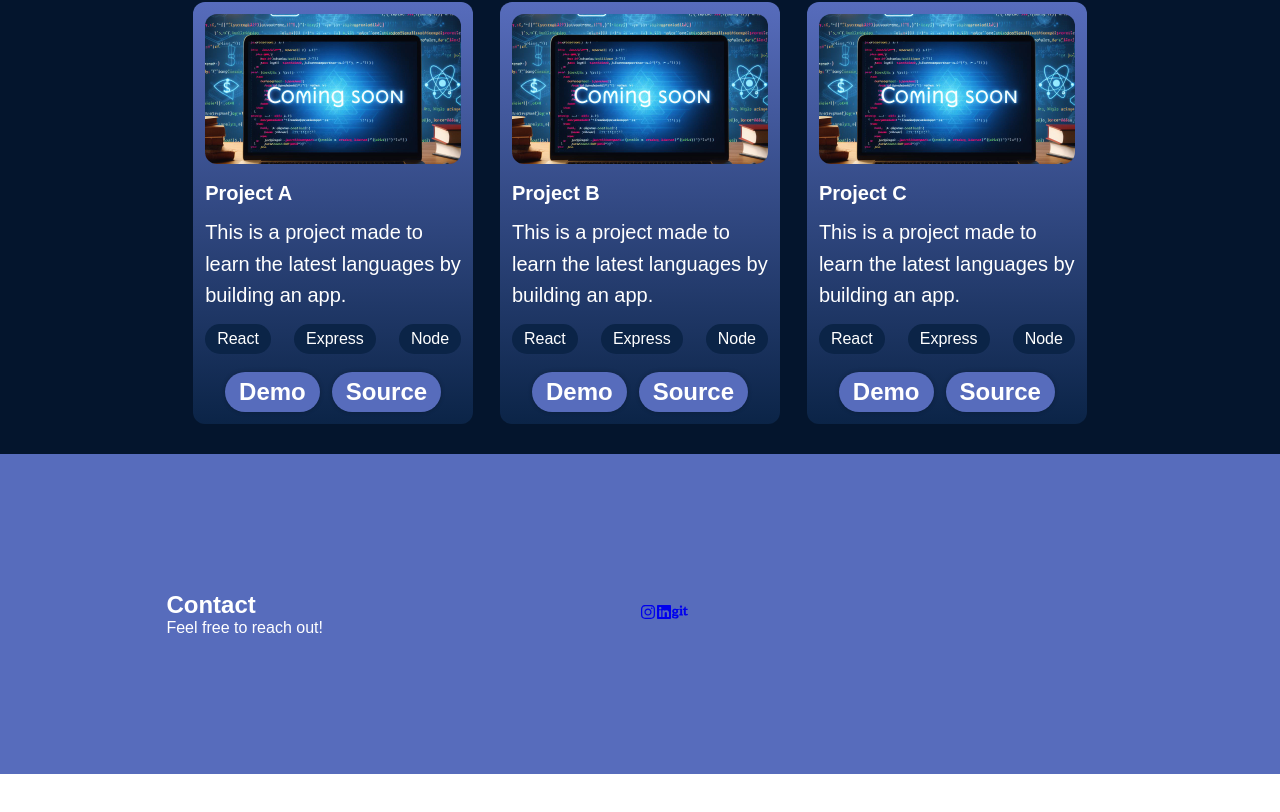
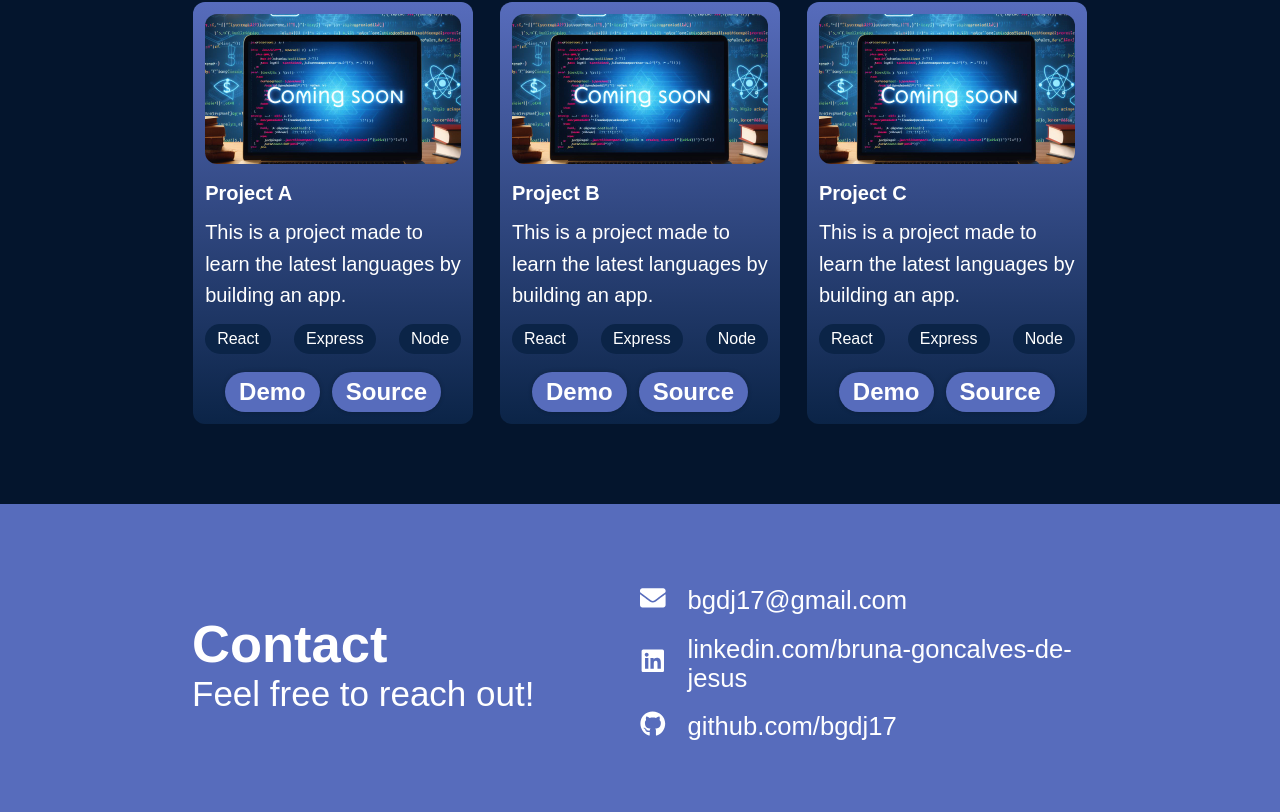
Before and after one commit to bgdj17/my-portfolio, a React (Vite) app: page / in a window 1280 px wide. Shown: the part 1790-2602 px from the top of the page. Before the commit the page ends 2564 px from the top, so only its background shows below. Built offline with nearby package versions, Linux system fonts and the light colour scheme.

Commit message:
added footer

```diff
--- a/src/components/footer/Footer.tsx
+++ b/src/components/footer/Footer.tsx
@@ -1,26 +1,37 @@
-import { FaGit, FaInstagram, FaLinkedin } from 'react-icons/fa'
+import { FaEnvelope, FaGithub, FaLinkedin } from 'react-icons/fa'
 import './footer.scss'
 
 function Footer() {
     return (
-        <div className='content-footer' id='footer'>
-            <div>
+        <div className='container-footer' id='Contact'>
+            <div className='content-footer'>
+                <div className='contact'>
                     <h2>Contact</h2>
                     <p>Feel free to reach out!</p>
 
                 </div>
-            <section className='social-media'>
+                <div className='social-media'>
+                    <span>
                         <a href="https://www.instagram.com/brugjesus/" target="_blank" rel="noopener noreferrer" >
-                    <FaInstagram />
-                </a>
+                            <FaEnvelope />
+                        </a>bgdj17@gmail.com
+                    </span>
+
+                    <span>
                         <a href="https://www.linkedin.com/in/bruna-gon%C3%A7alves-de-jesus-75173297/" target="_blank" rel="noopener noreferrer" >
                             <FaLinkedin />
                         </a>
+                        linkedin.com/bruna-goncalves-de-jesus
+                    </span>
+
+                    <span>
                         <a href="https://github.com/bgdj17" target="_blank" rel="noopener noreferrer" >
-                    <FaGit /></a>
-            </section>
+                            <FaGithub />
+                        </a> github.com/bgdj17
+                    </span>
+                </div>
 
-
+            </div>
         </div>
     )
 }
--- a/src/components/footer/footer.scss
+++ b/src/components/footer/footer.scss
@@ -1,11 +1,47 @@
-.content-footer{
+.container-footer {
     background-color: var(--color-primary);
-    display: grid;
-    // width: 75%;
-    padding: 0 13%;
-    grid-template-columns: 1fr 1fr;
     height: 320px;
-    margin-top: 30px;
-    justify-content: center;
-    align-items: center;
+    margin-top: 80px;
+
+    .content-footer {
+        // gap: 24px;
+        display: grid;
+        grid-template-columns: 1fr 1fr;
+        align-items: center;
+        justify-content: center;
+        width: 70%;
+        margin: auto;
+
+        .contact {
+            height: 320px;
+            display: flex;
+            flex-direction: column;
+            justify-content: center;
+            font-size: 35px;
+
+        }
+
+        .social-media {
+            display: flex;
+            flex-direction: column;
+            width: 100%;
+            font-size: 25px;
+            gap: 18px;
+
+            span {
+                display: flex;
+                align-items: center;
+                font-size: 1.6rem;
+                text-decoration: none;
+                color: var(--color-text);
+
+                a{
+                    color: var(--color-text);
+                    margin-right: 22px;
+
+                }
+
+            }
+        }
+    }
 }
--- a/src/components/header/Header.tsx
+++ b/src/components/header/Header.tsx
@@ -3,7 +3,7 @@ import './Header.scss'
 
 function Header() {
     return (
-        <div className='content-header' id='experience'>
+        <div className='content-header'>
             <NavBar></NavBar>
         </div>
     )
--- a/src/components/main/Main.tsx
+++ b/src/components/main/Main.tsx
@@ -1,4 +1,4 @@
-import { FaInstagram, FaLinkedin } from 'react-icons/fa';
+import { FaGithub, FaInstagram, FaLinkedin } from 'react-icons/fa';
 import { FaGit } from 'react-icons/fa6';
 import { getImageUrl } from '../../../src/utils'
 import './Main.scss'
@@ -22,7 +22,7 @@ function Main() {
                         <FaLinkedin />
                     </a>
                     <a href="https://github.com/bgdj17" target="_blank" rel="noopener noreferrer" style={iconStyle}>
-                        <FaGit /></a>
+                        <FaGithub /></a>
                 </section>
 
                 <a className="contact-btn" href="mailto:bgdj17@gmail.com">Contact Me</a>
--- a/src/components/projects/Projects.tsx
+++ b/src/components/projects/Projects.tsx
@@ -4,7 +4,7 @@ import './projects.scss'
 function Projects() {
     return (
 
-        <section className='container-projects' id='projects'>
+        <section className='container-projects' id='Projects'>
             <h2>PROJECTS</h2>
             <div className='content-project'>
                 <div className='project-item'>
```
Lines whose indentation alone changed are shown as unchanged.
